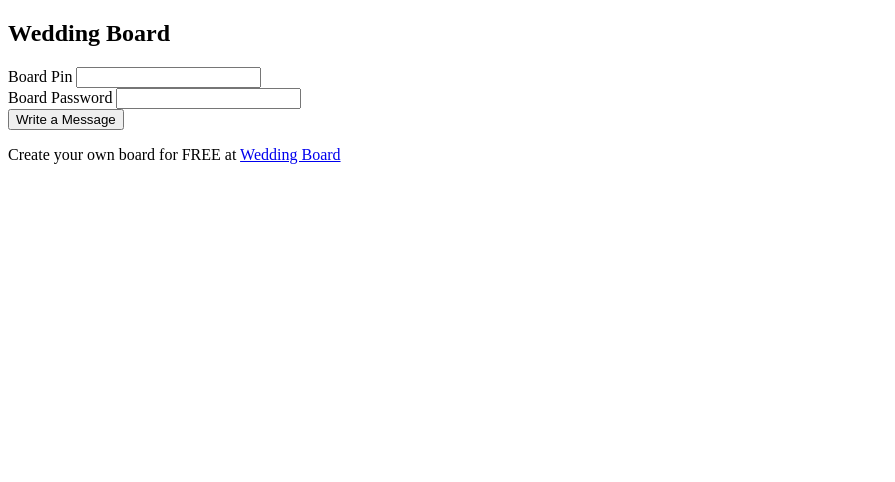
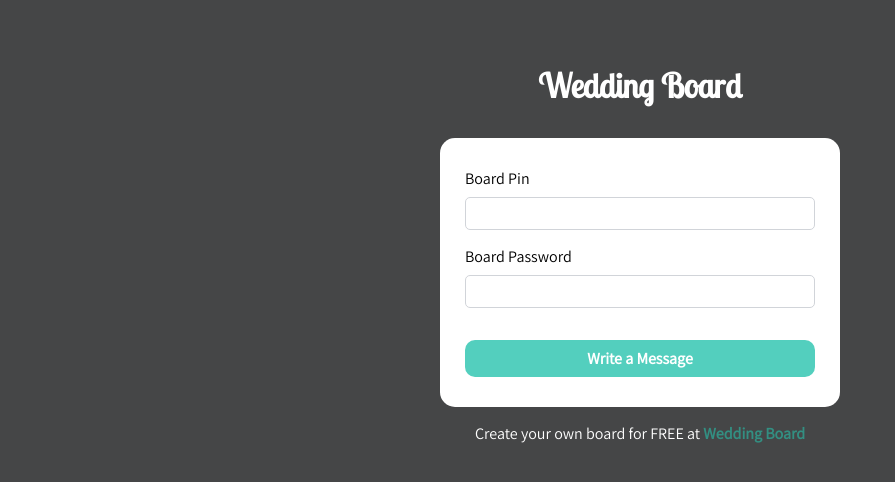
Before and after one commit to nicholemaldonado4/TheWeddingBoard, a PHP site: page /write_msg in a window 1280 px wide. Shown: the top 482 px of the page, without its empty margins (0-895 px from the left). Run offline with PHP 8.4, Linux system fonts and the light colour scheme; some libraries are stand-ins or nearby versions.

Commit message:
Added design to write board message login

```diff
--- /dev/null
+++ b/css/write_msg/index.css
@@ -0,0 +1,29 @@
+:root {
+  --charcoal: #454647;
+  --light-grey: #d1d4d9;
+  --med-teal: #40aa9c;
+  --light-teal: #53cfbe;
+  --dark-teal: #338f82;
+
+  --ff-title: "Lobster Two", serif;
+  --ff-body: "Assistant", "sans-serif";
+}
+
+body {
+  background-color: var(--charcoal);
+}
+
+
+h1 {
+  color: white;
+}
+
+
+.form-box {
+  background-color: white;
+  border-radius: 15px;
+}
+
+p {
+  color: white;
+}
--- a/write_msg/index.php
+++ b/write_msg/index.php
@@ -2,7 +2,7 @@
   include_once("../session.php");
   include_once("../php/board_login_data.php");
   $session = new BoardWriterSession();
-  $session->redirectIfLoggedIn("write.php");
+//  $session->redirectIfLoggedIn("write.php");
   $boardLoginData = new BoardLoginData($session->hasFlashData() ? $session->GetFlashData() : NULL);
   $session->clearFlashData();
 ?>
@@ -18,13 +18,14 @@
   <link rel="stylesheet"
           href="https://fonts.googleapis.com/css?family=Lobster Two|Assistant">
   <link rel="stylesheet" href="https://cdnjs.cloudflare.com/ajax/libs/font-awesome/5.13.0/css/all.min.css">
-<!--  <link rel="stylesheet" href="../css/my_boards/index.css">-->
+  <link rel="stylesheet" href="../css/write_msg/index.css">
+  <link rel="stylesheet" href="../css/login/form.css">
 </head>
 <body>
-  <section class="logo-sect">
+  <section class="title-banner">
     <h1>Wedding Board</h1>
   </section>
-  <section class="board-login-sect">
+  <div class="form-box">
     <form action="verify_board_login.php" method="post">
       <div>
         <label for="board_pin">Board Pin</label>
@@ -41,7 +42,7 @@
       ?>
       <input type="submit" value="Write a Message">
     </form>
-  </section>
+  </div>
   <section class="info-sect">
     <p>Create your own board for FREE at <a href="../" class="link">Wedding Board</a></p>
   </section>
```
